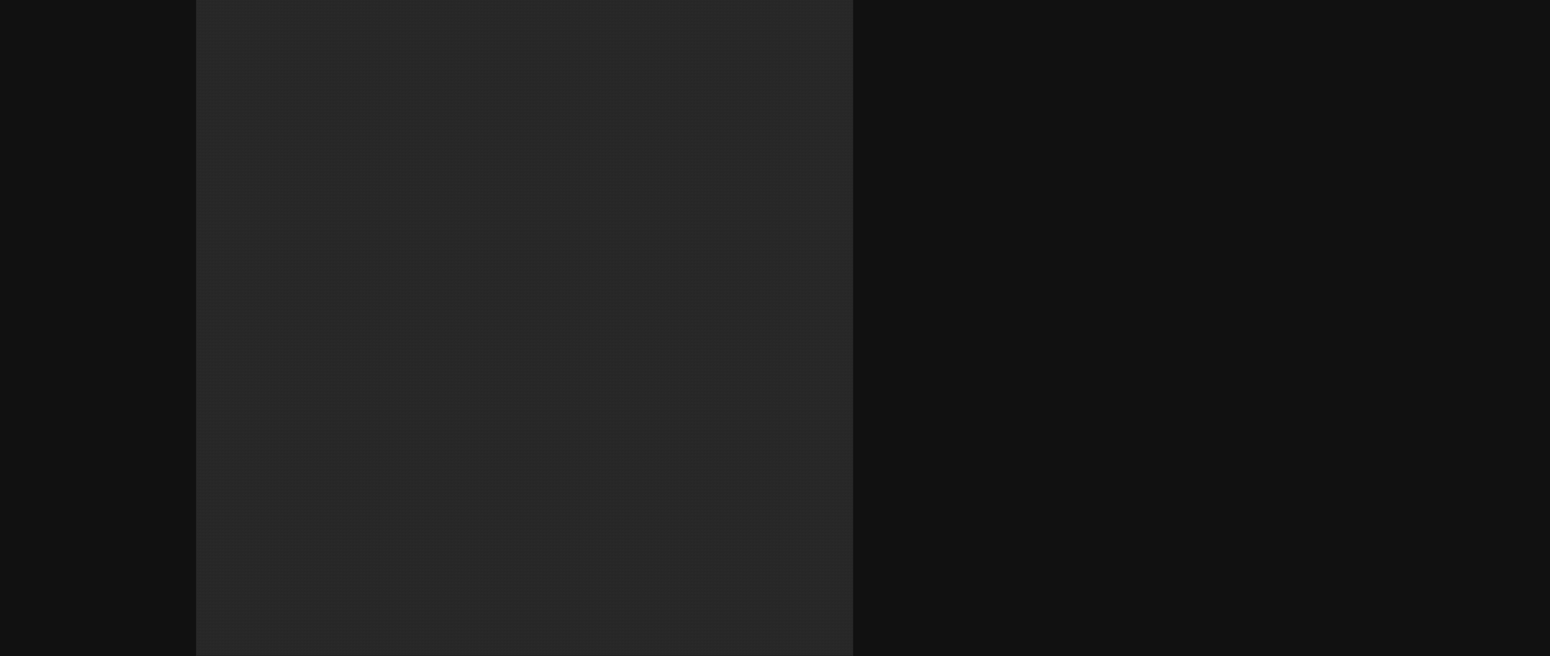
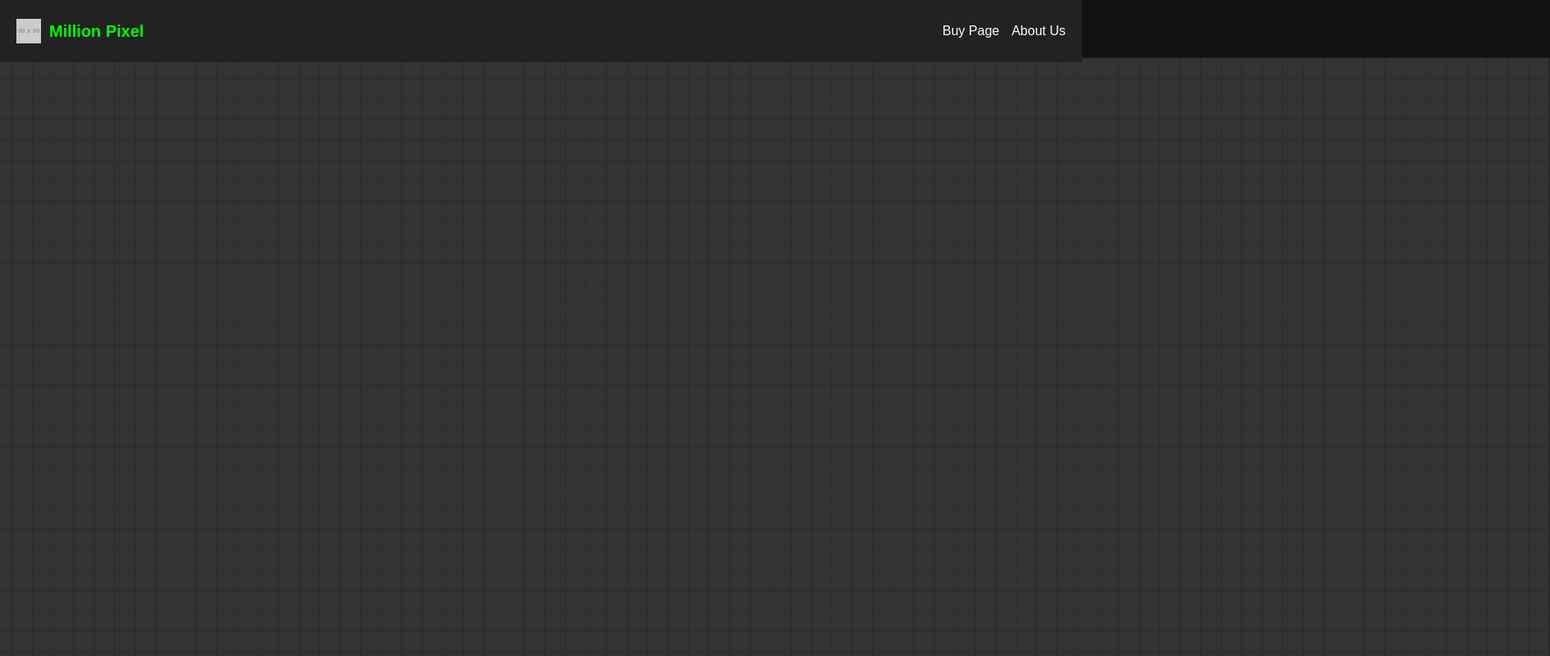
Before and after one commit to Kn3an15/MillionHope, a plain HTML site: page index.html in a window 1280 px wide. Shown: the top 801 px of the page at 82% size, 1891 px wide, since content can reach past the window. Drawn offline with Linux system fonts and the light colour scheme; placeholder pictures from the web are drawn by us.

Commit message:
Update index.html

```diff
--- a/index.html
+++ b/index.html
@@ -3,53 +3,104 @@
 <head>
 <meta charset="UTF-8">
 <meta name="viewport" content="width=device-width, initial-scale=1.0">
-<title>Million Pixel Canvas</title>
+<title>Million Pixel Website</title>
 <style>
-  body { margin:0; background:#111; display:flex; justify-content:center; align-items:center; height:100vh; }
-  canvas { border:1px solid #222; touch-action: none; }
+body {
+  margin: 0;
+  font-family: Arial, sans-serif;
+  background: #111;
+  overflow-y: scroll; /* vertical scroll only */
+  overflow-x: hidden; /* no horizontal scroll */
+}
+
+/* Navbar */
+nav {
+  position: fixed;
+  top: 0;
+  left: 0;
+  width: 100%;
+  background: #222;
+  display: flex;
+  align-items: center;
+  padding: 10px 20px;
+  z-index: 10;
+}
+nav img { height: 30px; margin-right: 10px; }
+nav h1 { color: #0f0; font-size: 20px; margin-right: auto; }
+nav a { color: #fff; text-decoration: none; margin-left: 15px; font-size: 16px; }
+nav a:hover { color: #0f0; }
+
+/* Canvas container */
+#canvasContainer {
+  margin-top: 60px; /* leave space for navbar */
+  display: flex;
+  justify-content: center; /* center the grid */
+  padding: 10px;
+}
+canvas {
+  border: 1px solid #222;
+  display: block;
+  width: max-content; /* keep original size, do not shrink */
+  height: auto;
+}
 </style>
 </head>
 <body>
-<canvas id="pixelCanvas"></canvas>
+
+<nav>
+  <img src="https://via.placeholder.com/30" alt="Logo">
+  <h1>Million Pixel</h1>
+  <a href="buy.html">Buy Page</a>
+  <a href="about.html">About Us</a>
+</nav>
+
+<div id="canvasContainer">
+  <canvas id="pixelCanvas"></canvas>
+</div>
 
 <script>
 const canvas = document.getElementById('pixelCanvas');
 const ctx = canvas.getContext('2d');
 
-// Set canvas size (scale down for display)
-const displaySize = 800; // pixels on screen
-canvas.width = displaySize;
-canvas.height = displaySize;
+/* Grid settings */
+const cols = 100;  // For performance, can increase later
+const rows = 100;
+const pixelSize = 25; // fixed pixel size
 
-const gridSize = 1000; // 1000 x 1000 "virtual" pixels
-const pixelSize = displaySize / gridSize;
+canvas.width = cols * pixelSize;
+canvas.height = rows * pixelSize;
 
-// Store pixel data
-let pixels = new Array(gridSize*gridSize).fill('#333');
+/* Example purchased pixels */
+const purchasedPixels = {
+  "0,0": "https://example.com",
+  "2,3": "https://google.com",
+  "5,10": "https://github.com"
+};
 
-// Draw function
-function draw() {
-  for(let y=0; y<gridSize; y++) {
-    for(let x=0; x<gridSize; x++) {
-      ctx.fillStyle = pixels[y*gridSize + x];
+/* Draw pixels with tiny borders */
+function drawPixels() {
+  for(let y=0; y<rows; y++){
+    for(let x=0; x<cols; x++){
+      const key = `${y},${x}`;
+      ctx.fillStyle = purchasedPixels[key] ? "#0f0" : "#333";
       ctx.fillRect(x*pixelSize, y*pixelSize, pixelSize, pixelSize);
+      ctx.strokeStyle = "#222";
+      ctx.lineWidth = 0.3;
+      ctx.strokeRect(x*pixelSize, y*pixelSize, pixelSize, pixelSize);
     }
   }
 }
-draw();
+drawPixels();
 
-// Handle clicks
-canvas.addEventListener('click', e => {
+/* Click handling */
+canvas.addEventListener("click", (e)=>{
   const rect = canvas.getBoundingClientRect();
-  const x = Math.floor((e.clientX - rect.left)/pixelSize);
-  const y = Math.floor((e.clientY - rect.top)/pixelSize);
-  const index = y*gridSize + x;
-
-  // Example: toggle color
-  pixels[index] = pixels[index] === '#333' ? '#0f0' : '#333';
-  draw();
-
-  alert(`Pixel ${index+1} clicked! (In future: link/image upload)`);
+  const x = Math.floor((e.clientX - rect.left) / pixelSize);
+  const y = Math.floor((e.clientY - rect.top) / pixelSize);
+  const key = `${y},${x}`;
+  if(purchasedPixels[key]){
+    window.open(purchasedPixels[key], "_blank");
+  }
 });
 </script>
 </body>
```
